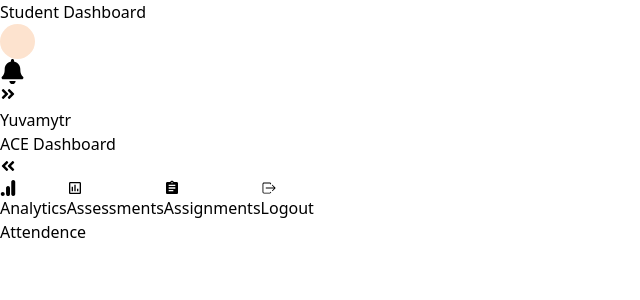
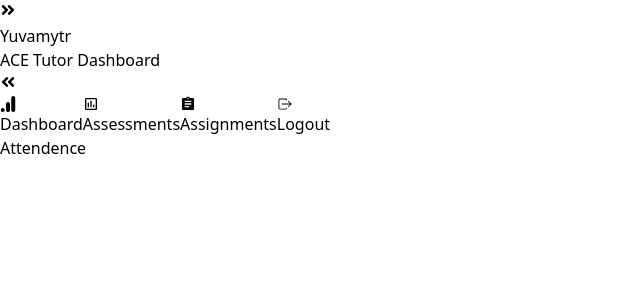
Before and after one commit to jeevanraj25/frontend, a React (Vite) app: page / in a window 1280 px wide. Shown: the top 300 px of the page, without its empty margins (0-640 px from the left). Built offline with nearby package versions, Linux system fonts and the light colour scheme.

Commit message:
Changed color of dashboard

```diff
--- a/src/components/dashboard/sidebar.jsx
+++ b/src/components/dashboard/sidebar.jsx
@@ -35,7 +35,7 @@ export default function Sidebar()
       };
 
     const [showSideBar, setshowSideBar] = useState(true)
-    const [showCard, setShowCard] = useState("")
+    const [showCard, setShowCard] = useState("Dashboard")
 
 
     return(
@@ -44,18 +44,18 @@ export default function Sidebar()
                 initial={{ x: "-100%" }}
                 animate={{ x: showSideBar ? "0" : "-100%" }}
                 transition={{ duration: 0.5 }}
-                className={`${showSideBar ? "" : "hidden"} bg-gradient-to-b from-blue-500 to-teal-200 text-white md:fixed z-10 lg:flex gap-1 flex-col pl-5 pt-4 fixed left-0 top-0 lg:w-[18%] h-screen job-details-container`}
+                className={`${showSideBar ? "" : "hidden"} bg-gradient-to-b from-[#004AAD] via-[#004AAD] via-50% to-[#62B8BD] text-white md:fixed z-10 lg:flex gap-1 flex-col pl-5 pt-4 fixed left-0 top-0 lg:w-[18%] h-screen job-details-container`}
             >
-                <div className="flex justify-around">
+                <div className="flex justify-around mb-10">
                     <div className="flex flex-col justify-center items-start text-left my-3">
                         <h1 className="bg-gradient-to-b from-blue-500 to-teal-200 inline-block text-transparent bg-clip-text md:text-3xl">Yuvamytr</h1>
-                        <h2 className=" text-black  text-sm flex md:text-2xl">ACE Dashboard</h2>
+                        <h2 className=" text-white  text-sm flex md:text-2xl">ACE Tutor Dashboard</h2>
                     </div>
                     <button onClick={()=>setShowSideBar(!showSideBar)} className="z-50 mb-4 relative px-2 lg:hidden font-bold">{showSideBar?<FaAngleDoubleLeft className="lg:hidden ml-auto text-2xl"/>:<FaAngleDoubleRight className="lg:hidden z-50 ml-auto text-2xl"/>}</button>
                 </div>
-                <button onClick={()=>setShowCard("Analytics")} className={`${showCard=='Analytics'?"font-semibold bg-white text-black":""} px-4 py-4 w-full text-left rounded-tl-md rounded-bl-md hover:shadow-sm hover:shadow-gray-600 flex items-center font-normal`}><SiGoogleanalytics className="mr-4 text-xl"/> Analytics</button>
-                <button onClick={()=>setShowCard("Assessments")} className={`${showCard=='Assessments'?"font-semibold bg-white text-black":""} px-4 py-4 w-full text-left rounded-tl-md rounded-bl-md  hover:shadow-sm hover:shadow-gray-600 flex items-center font-normal`}><MdOutlineAssessment className="mr-4 text-xl"/>Assessments</button>
-                <button onClick={()=>setShowCard("Assignments")} className={`${showCard=='Assignments'?"font-semibold bg-white text-black":""} px-4 py-4 w-full text-left rounded-tl-md rounded-bl-md hover:shadow-sm hover:shadow-gray-600 flex items-center font-normal`}><MdAssignment className="mr-4 text-xl"/> Assignments</button>
+                <button onClick={()=>setShowCard("Dashboard")} className={`${showCard=='Dashboard'?"font-semibold bg-white text-black":""} px-4 py-4 w-full text-left rounded-tl-md rounded-bl-md hover:shadow-sm hover:shadow-gray-600 flex items-center font-normal text-xl`}><SiGoogleanalytics className="mr-4 text-xl"/> Dashboard</button>
+                <button onClick={()=>setShowCard("Assessments")} className={`${showCard=='Assessments'?"font-semibold bg-white text-black":""} px-4 py-4 w-full text-left rounded-tl-md rounded-bl-md  hover:shadow-sm hover:shadow-gray-600 flex items-center font-normal text-xl`}><MdOutlineAssessment className="mr-4 text-xl"/>Assessments</button>
+                <button onClick={()=>setShowCard("Assignments")} className={`${showCard=='Assignments'?"font-semibold bg-white text-black":""} px-4 py-4 w-full text-left rounded-tl-md rounded-bl-md hover:shadow-sm hover:shadow-gray-600 flex items-center font-normal text-xl`}><MdAssignment className="mr-4 text-xl"/> Assignments</button>
                 {/* <button onClick={()=>setShowCard("Attendence")} className={`${showCard=='Attendence'?"font-semibold bg-white text-black":""} px-4 py-4 w-full text-left rounded-tl-md rounded-bl-md hover:shadow-sm hover:shadow-gray-600 flex items-center font-normal`}><HiMiniUserGroup className="mr-4 text-xl"/> Attendence</button>  */}
                 <button  className={`absolute float bottom-20 px-4 py-4 w-full text-left flex items-center justify-start font-normal hover:text-lg `} onClick={handleLogout}><IoIosLogOut className="mr-4 text-xl"/> Logout</button>
             </motion.div>
--- a/src/pages/dashboard.jsx
+++ b/src/pages/dashboard.jsx
@@ -15,26 +15,17 @@ export default function Dashboard(){
 
     return(
         <>
-          <div className="bg-white lg:pl-[20%] w-screen min-h-screen lg:block">
-          <div className="px-4 lg:pr-8 w-full flex justify-between pt-4 items-center">
+          <div className="bg-white lg:pl-[20%] w-full lg:block">
+          <div className="px-4 lg:pr-8 w-auto flex justify-between pt-4 items-center">
             {/* <img src={logo} className="translate-x-6 lg:translate-x-0" alt="" /> */}
             <div className="flex gap-3">
-            <h1 className="hidden md:text-3xl md:block">Student Dashboard</h1>
 
             </div>
-            <div className="flex justify-around items-center gap-5 bg-gradient-to-r from-blue-500 to-teal-200 px-3 md:px-8 py-1 md:py-2 rounded-md  ">
-                <Avatar size={35} style={{ fontWeight:600, backgroundColor: '#fde3cf', color: '#f56a00'}}>
-                  {/* {studentData?.name[0]} */}
-                </Avatar>
-              <h1 className="md:text-white md:text-xl md:font-semibold hidden md:block">
-                {/* {studentData?.name} */}
-              </h1>
-              <FaBell size={25}></FaBell>
-          </div>
+
           </div>
           <button onClick={()=>{setShowSideBar(!showSideBar)}} className={`fixed ${showSideBar?"hidden":""} top-4 left-3`}><FaAngleDoubleRight className="ml-auto text-2xl"/></button>
             <Sidebar showSideBar={showSideBar} setShowSideBar={setShowSideBar} showCard={showCard} setShowCard={setShowCard} className="bg-white"/>
-            <div className="w-full min-h-screen px-5 py-10">
+            <div className="w-full  px-5 py-10">
               <div className={showCard=="Analytics"?"":"hidden "}>
                 {/* <Analytics/> */}
               </div>
```
